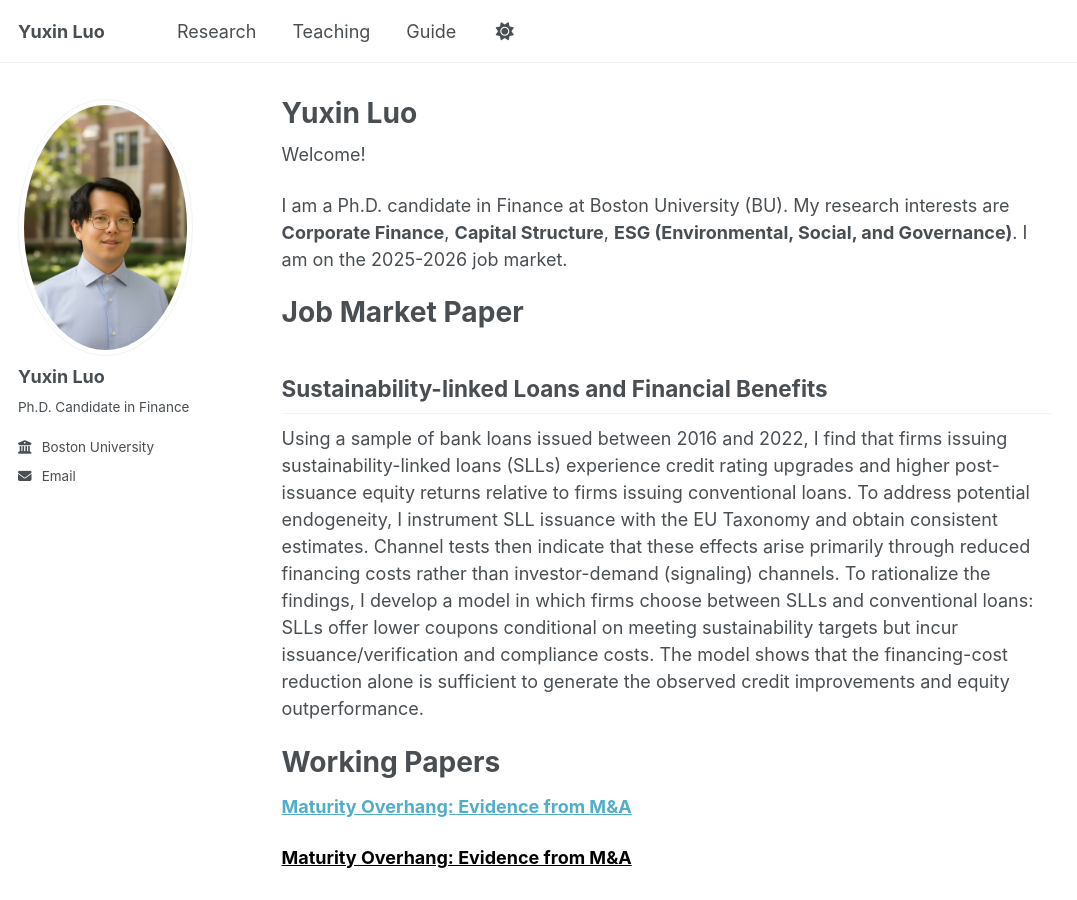
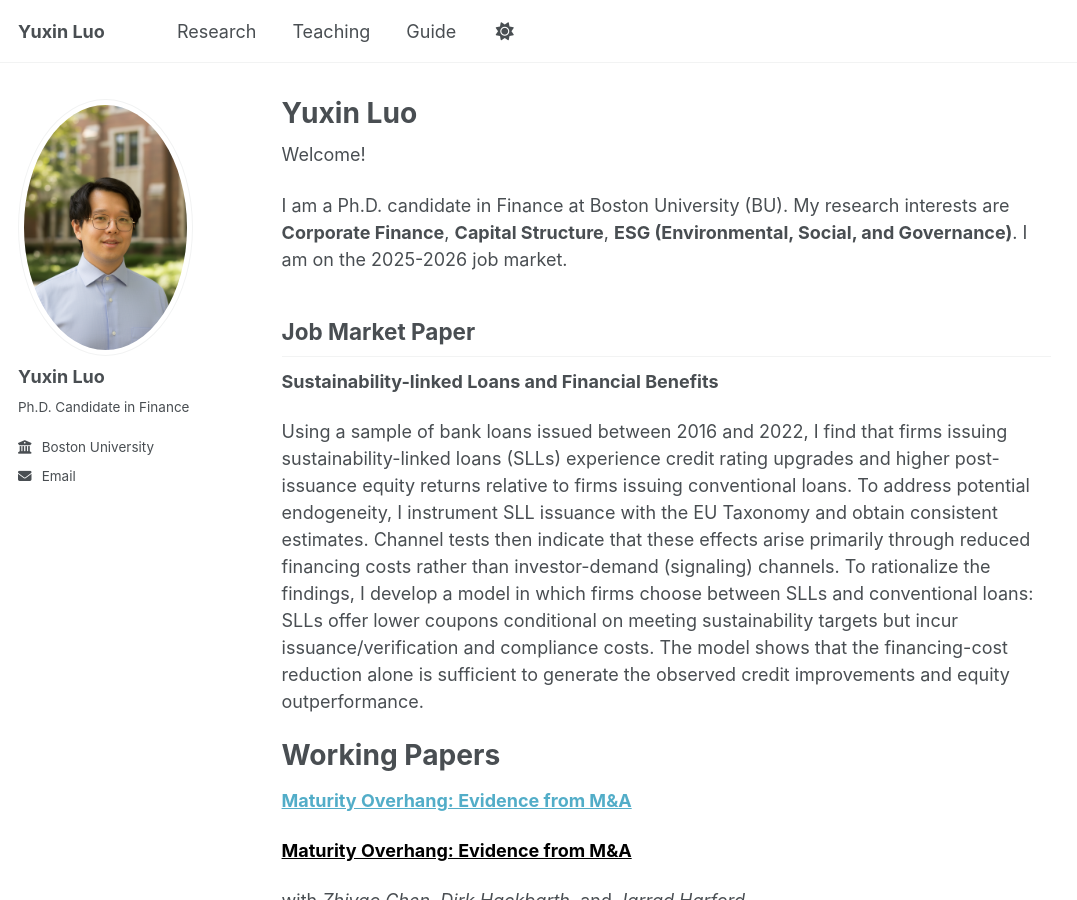
Before and after one commit to yu-xin-luo/yu-xin-luo.github.io, a Jekyll site: the page built from _pages/about.md, in a window 1280 px wide and 900 px high. Shown: the whole window, without its empty margins (0-1077 px from the left). Built offline with Jekyll 4.4.1, drawn with Linux system fonts in a browser that asks for light colours; a script that is not in the unit is left out.

```diff
--- a/_pages/about.md
+++ b/_pages/about.md
@@ -12,8 +12,8 @@ Welcome!
 I am a Ph.D. candidate in Finance at Boston University (BU). My research interests are **Corporate Finance**, **Capital Structure**, **ESG (Environmental, Social, and Governance)**. I am on the 2025-2026 job market.
 
 
-# Job Market Paper
-## Sustainability-linked Loans and Financial Benefits
+## Job Market Paper
+**Sustainability-linked Loans and Financial Benefits**
 
 Using a sample of bank loans issued between 2016 and 2022, I find that firms issuing sustainability-linked loans
 (SLLs) experience credit rating upgrades and higher post-issuance equity returns relative to firms issuing conventional
```
